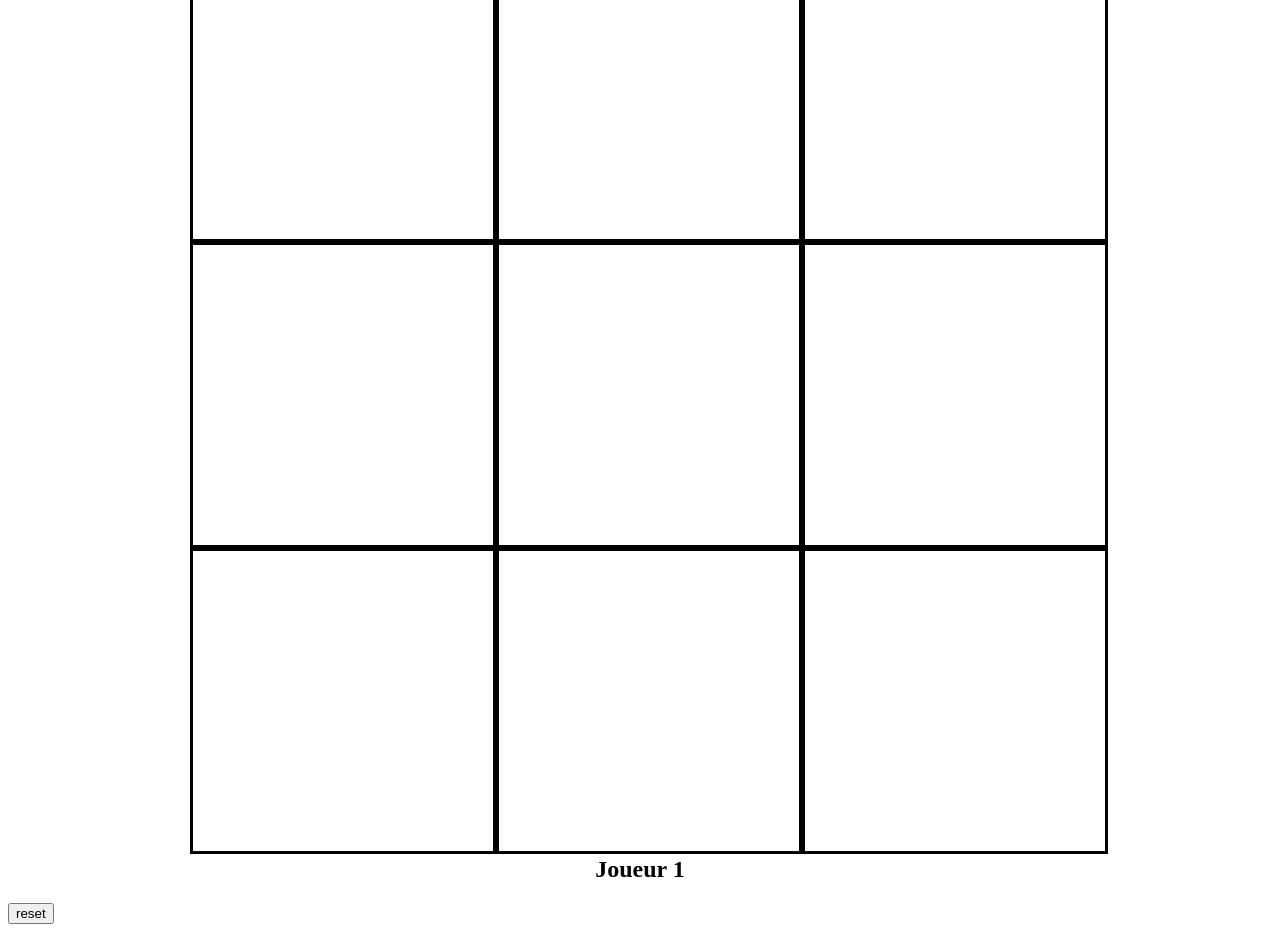
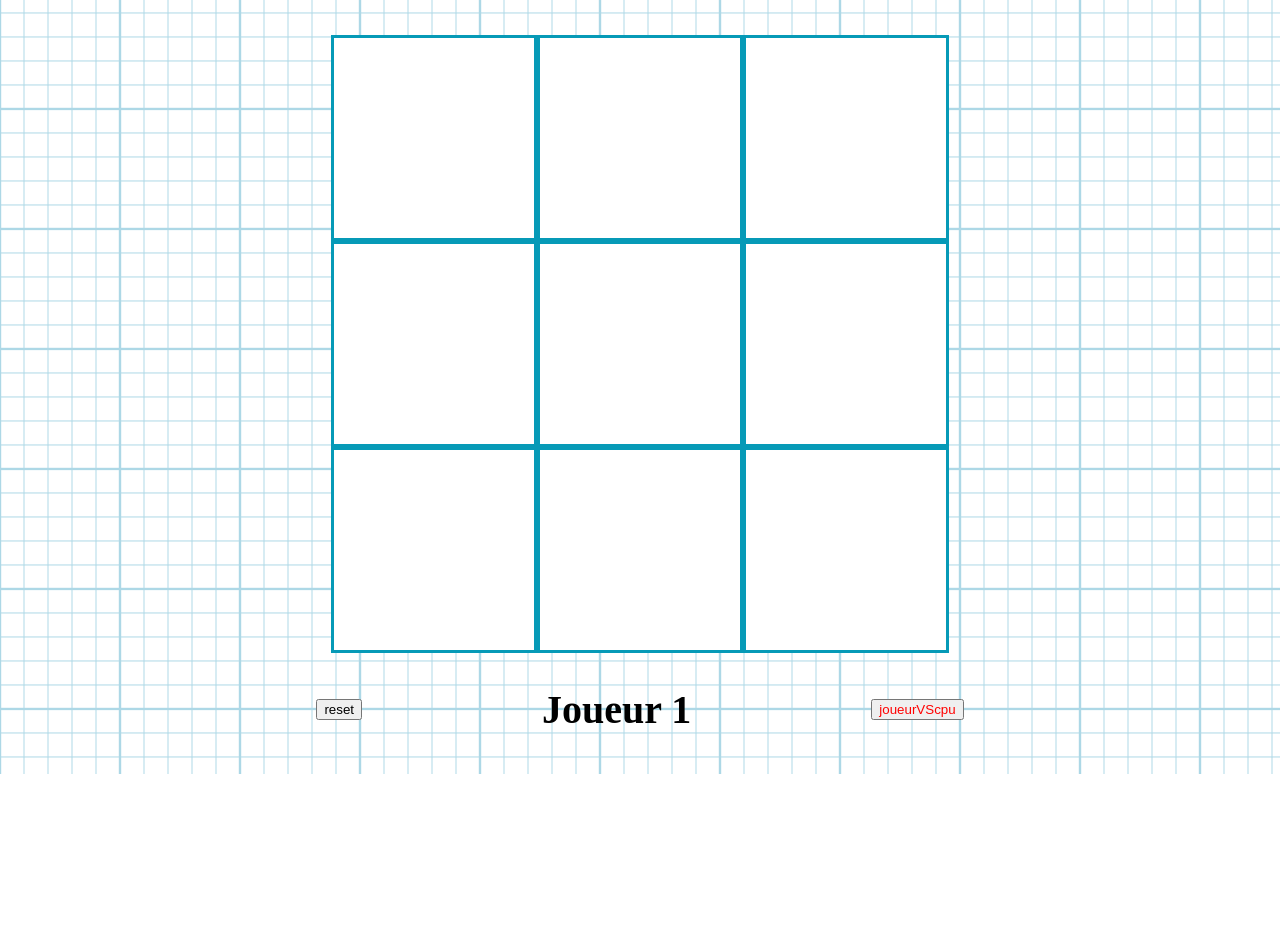
Before and after one commit to AlbinC08/Morpion, a plain HTML site: page index.html in a window 1280 px wide. Shown: the part 131-1063 px from the top of the page. After the commit the page ends 905 px from the top, so only its background shows below. Drawn offline with Linux system fonts and the light colour scheme.

Commit message:
playerVScpu

```diff
--- a/assets/css/style.css
+++ b/assets/css/style.css
@@ -1,20 +1,24 @@
 .grille {
-    height: 900px;
-    width: 900px;
+    height: 618px;
+    width: 618px;
     display: grid;
     grid-template-columns: 1fr 1fr 1fr;
+    background-color: white;
+}
+
+.case {
+
+    line-height: 200px;
+    text-align: center;
+    font-size:0px;
+    border: 3px solid rgb(6, 154, 183);
+    height: 200px;
+    width: 200px;
 
 }
 
-.case {
-    text-align: center;
-    font-size:300px;
-    border: 3px solid #000000;
-    height: 300px;
-    width: 300px;
-}
-
 h1 {
+    font-size: 50px;
     text-align: center;
 }
 
@@ -28,3 +32,33 @@ h1 {
     text-align: center;
 
 }
+
+#toggle {
+    color: red;
+    margin-left: 180px;
+
+}
+
+body {
+    background-image: url(../images/background.png);
+
+}
+
+#reset {
+    margin-right: 180px;
+    display: grid;
+}
+
+#button_cmd {
+
+
+    display: flex;
+    align-items: center;
+    justify-content: center;
+}
+
+h2 {
+    font-size: 40px;
+    display: flex;
+    justify-content: center;
+}
--- a/assets/js/main.js
+++ b/assets/js/main.js
@@ -1,7 +1,8 @@
 let round = 1
-const player1 = 'Joueur 1'
-const player2 = 'Joueur 2'
-let game_stat = ['', '', '', '', '', '', '', '', '']
+let canplay = true
+let modeCpu = false
+let player1 = 'Joueur 1'
+let player2 = 'Joueur 2'
 let current_player = player1
 let gameover = false
 let victoryCondition = [
@@ -14,12 +15,18 @@ let victoryCondition = [
     [1, 4, 7],
     [2, 5, 8]
 ]
-
 function change_player() {
     if (round % 2 == 0) {
         current_player = player2
+        if (current_player == player2 && modeCpu == true) {
+            canplay = false
+            setTimeout(function () {
+                CPUplay()
+            }, 1000)
 
-    } else {
+        }
+    }
+    if (round % 2 != 0) {
         current_player = player1
     }
 }
@@ -27,9 +34,14 @@ change_player()
 
 function display_XorO(element) {
     if (current_player == player1) {
+        element.innerText = 'X'
+        element.style.backgroundImage = 'url(assets/images/X1.png)';
+        element.style.backgroundSize = 'cover';
+    }
+    if (current_player == player2) {
         element.innerText = 'O'
-    } else {
-        element.innerText = 'X'
+        element.style.backgroundImage = 'url(assets/images/O.png)';
+        element.style.backgroundSize = 'cover';
     }
 }
 
@@ -40,8 +52,8 @@ function display_current_player() {
 
 
 function game(element) {
-
-    if (element.innerText == "" && !gameover) {
+    if (canplay) {
+        if (element.innerText == "" && !gameover && round < 10) {
             display_XorO(element)
             victory_condition()
             console.log(victoryCondition);
@@ -53,6 +65,7 @@ function game(element) {
         if (round == 10 && gameover == false) {
             document.querySelector('#display_current_player').innerText = 'Match Nul'
         }
+    }
 
 }
 
@@ -60,6 +73,10 @@ function reset() {
     let empty_case = document.querySelectorAll('.case')
     for (let i = 0; i < empty_case.length; i++) {
         empty_case[i].innerText = ''
+    }
+    let empty_case2 = document.querySelectorAll('.case')
+    for (let i = 0; i < empty_case2.length; i++) {
+        empty_case2[i].style.backgroundImage = '';
     }
     gameover = false
     current_player = player1
@@ -87,14 +104,39 @@ function victory_condition() {
     }
 }
 
+function aleatoire(min, max) {
+    return Math.round(Math.random() * (max - min) + min);
+}
 
-for (let i = 0; i < document.querySelectorAll('.case').length; i++) {
-    if (document.querySelectorAll('.case')[i].innerText != '') {
-        console.log('ivuhvuhvv');
+
+function CPUplay() {
+    let count = 1
+        canplay = true
+    while (true) {
+        let random = aleatoire(0, document.querySelectorAll('.case').length - 1)
+        if (count == document.querySelectorAll('.case').length) {
+            console.log(count + "nbvbvvb");
+            break
+        }
+        if (document.querySelectorAll('.case')[random].innerText == '') {
+            document.querySelectorAll('.case')[random].click()
+            break
+        }
+        count++
     }
 }
 
+function game_mode_toggle() {
+    modeCpu = !modeCpu
+    console.log(modeCpu);
+    if (modeCpu == true) {
+        document.querySelector('#toggle').style.color = 'green'
+        player2 = 'CPU'
+        console.log(player2);
+    } else {
+        document.querySelector('#toggle').style.color = 'red'
+        player2 = 'Joueur 2'
+        console.log(player2);
 
-function aleatoire(min, max) {
-    return Math.round(Math.random() * (max - min) + min);
     }
+}
--- a/index.html
+++ b/index.html
@@ -1,5 +1,6 @@
 <!DOCTYPE html>
 <html lang="fr">
+
 <head>
     <meta charset="UTF-8">
     <meta http-equiv="X-UA-Compatible" content="IE=edge">
@@ -7,6 +8,7 @@
     <title>Morpion</title>
     <link rel="stylesheet" href="assets/css/style.css">
 </head>
+
 <body>
 
     <main>
@@ -14,33 +16,30 @@
             <article id="game">
                 <h1>Morpion qui gratte pas</h1>
                 <div class="grille">
-                    <div id="A1" class="case" onclick="game(this)"></div>
-                    <div id="A2" class="case" onclick="game(this)"></div>
-                    <div id="A3" class="case" onclick="game(this)"></div>
-                    <div id="B1" class="case" onclick="game(this)"></div>
-                    <div id="B2" class="case" onclick="game(this)"></div>
-                    <div id="B3" class="case" onclick="game(this)"></div>
-                    <div id="C1" class="case" onclick="game(this)"></div>
-                    <div id="C2" class="case" onclick="game(this)"></div>
-                    <div id="C3" class="case" onclick="game(this)"></div>
+
+                    <div class="case" onclick="game(this)"></div>
+                    <div class="case" onclick="game(this)"></div>
+                    <div class="case" onclick="game(this)"></div>
+                    <div class="case" onclick="game(this)"></div>
+                    <div class="case" onclick="game(this)"></div>
+                    <div class="case" onclick="game(this)"></div>
+                    <div class="case" onclick="game(this)"></div>
+                    <div class="case" onclick="game(this)"></div>
+                    <div class="case" onclick="game(this)"></div>
+
                 </div>
+            </article>
 
+            <article id="button_cmd">
+
+                <div id="message"></div>
+                <button type="button" id="reset" onclick="reset(this)">reset</button>
                 <h2 id="display_current_player">Joueur 1</h2>
-
-
-
-
-
-
-
-
-
-
+                <button type="button" id="toggle" onclick="game_mode_toggle(this)">joueurVScpu</button>
 
             </article>
 
-            <div id="message"></div>
-            <button type="button" onclick="reset(this)">reset</button>
+
         </section>
     </main>
 
@@ -61,4 +60,5 @@
 
     <script src="assets/js/main.js"></script>
 </body>
+
 </html>
```
Also changed, not shown: assets/images/O.png (added), assets/images/O1.png (added), assets/images/X1.png (added), assets/images/background.png (added), assets/images/background2.png (added), assets/images/test.png (added), 1 other file. Lines whose indentation alone changed are shown as unchanged.
